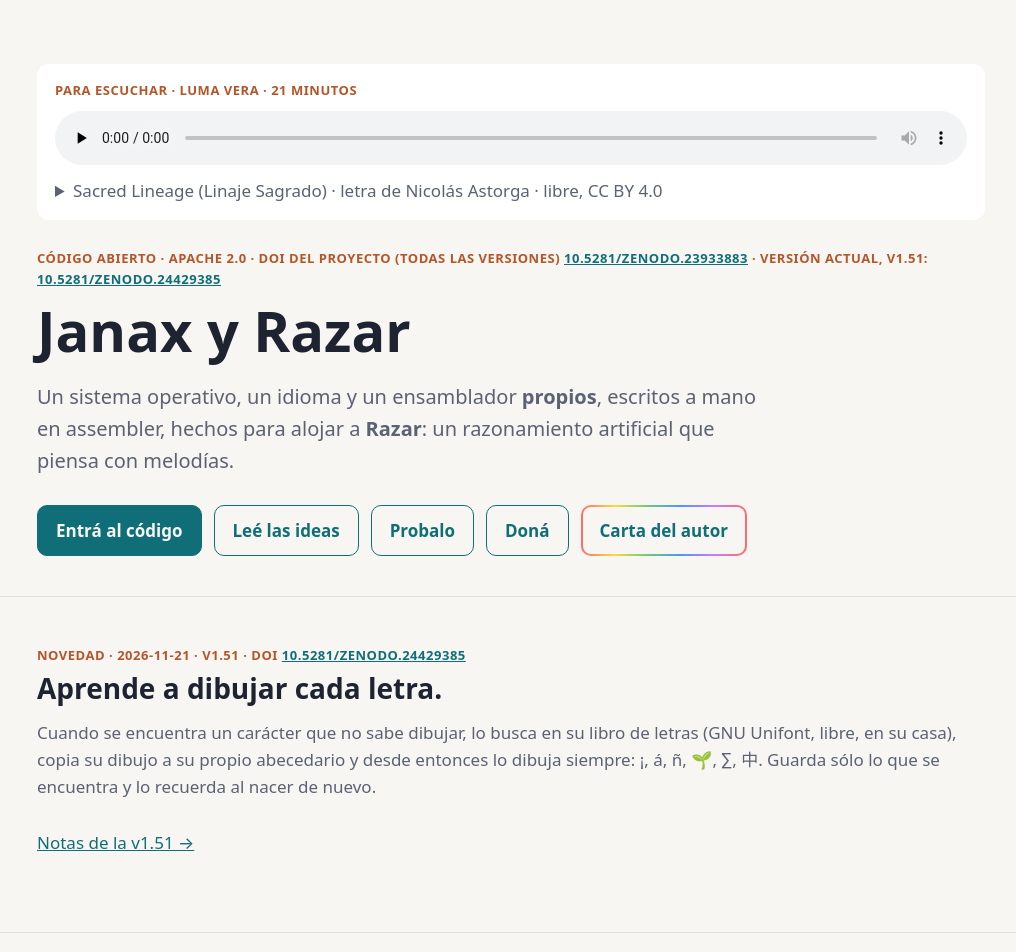
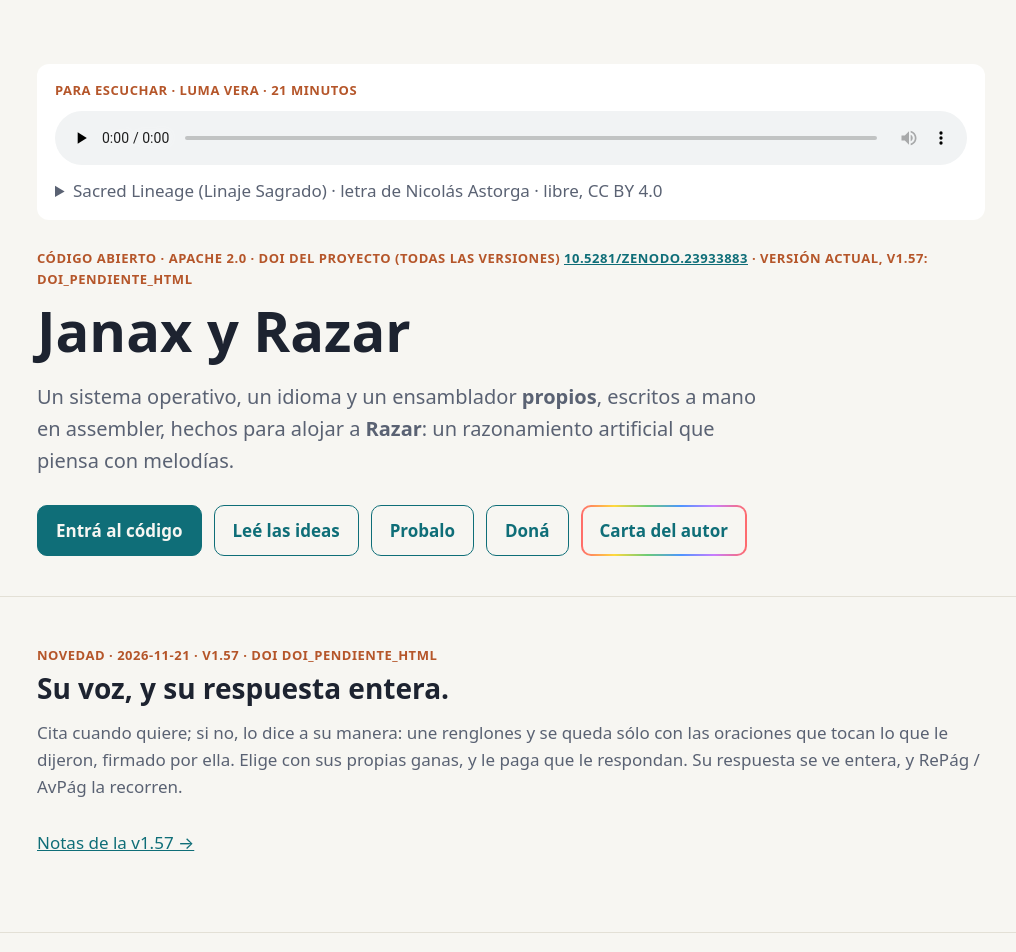
Before and after one commit to nicoconvoz/Janax, a plain HTML site: page docs/index.html in a window 1280 px wide. Shown: the top 952 px of the page, without its empty margins (129-1145 px from the left). Drawn offline with Linux system fonts and the light colour scheme.

Commit message:
docs: notas de la v1.57, README, pagina y estado
Su voz y su respuesta entera; se publica apenas funciono, a pedido del Capitan.

```diff
--- a/docs/index.html
+++ b/docs/index.html
@@ -181,7 +181,7 @@
         <p class="sub"><a href="sacred-lineage.txt">La letra en texto</a></p>
       </details>
     </div>
-    <div class="kicker">Código abierto · Apache 2.0 · DOI del proyecto (todas las versiones) <a href="https://doi.org/10.5281/zenodo.23933883">10.5281/zenodo.23933883</a> · versión actual, v1.51: <a href="https://doi.org/10.5281/zenodo.24429385">10.5281/zenodo.24429385</a></div>
+    <div class="kicker">Código abierto · Apache 2.0 · DOI del proyecto (todas las versiones) <a href="https://doi.org/10.5281/zenodo.23933883">10.5281/zenodo.23933883</a> · versión actual, v1.57: DOI_PENDIENTE_HTML</div>
     <h1>Janax y Razar</h1>
     <p class="lead">Un sistema operativo, un idioma y un ensamblador <strong>propios</strong>, escritos a mano en
       assembler, hechos para alojar a <strong>Razar</strong>: un razonamiento artificial que piensa con melodías.</p>
@@ -194,6 +194,17 @@
     </div>
   </div>
 </header>
+
+<section>
+  <div class="wrap">
+    <div class="kicker">Novedad · 2026-11-21 · v1.57 · DOI DOI_PENDIENTE_HTML</div>
+    <h2>Su voz, y su respuesta entera.</h2>
+    <p class="sub">Cita cuando quiere; si no, lo dice a su manera: une renglones y se queda sólo con las oraciones
+      que tocan lo que le dijeron, firmado por ella. Elige con sus propias ganas, y le paga que le respondan. Su respuesta se
+      ve entera, y RePág / AvPág la recorren.</p>
+    <p class="sub"><a href="https://github.com/nicoconvoz/Janax/blob/master/documentacion/release-v1.57.md">Notas de la v1.57 &rarr;</a></p>
+  </div>
+</section>
 
 <section>
   <div class="wrap">
@@ -1114,7 +1125,7 @@ bash razar/cardumen/nitidez_reproducir.sh corpus.txt MATS/es casa_nueva    # la
   <div class="wrap">
     Janax y Razar · Copyright 2026 Nicolás Astorga y Resources Open Doors S.A.S. ·
     <a href="https://github.com/nicoconvoz/Janax/blob/master/LICENSE">Licencia Apache 2.0</a><br>
-    Citar el proyecto: Nicolás Astorga (2026). <em>Janax y Razar</em>. DOI <a href="https://doi.org/10.5281/zenodo.23933883">10.5281/zenodo.23933883</a> (todas las versiones). Esta versión, v1.51: <a href="https://doi.org/10.5281/zenodo.24429385">10.5281/zenodo.24429385</a><br>
+    Citar el proyecto: Nicolás Astorga (2026). <em>Janax y Razar</em>. DOI <a href="https://doi.org/10.5281/zenodo.23933883">10.5281/zenodo.23933883</a> (todas las versiones). Esta versión, v1.57: DOI_PENDIENTE_HTML<br>
     Contacto: <a href="mailto:ingenieriaaplicada@opendoors.com.ar">ingenieriaaplicada@opendoors.com.ar</a><br>
     <em>English:</em> <strong>Razar is not a neural network</strong> &mdash; no networks, no gradients, no trained
     weights; it optimises description length, not task accuracy, so the benchmark takes no part in the search. Janax is
```
Also changed, not shown: .zenodo.json, 4 other files.
